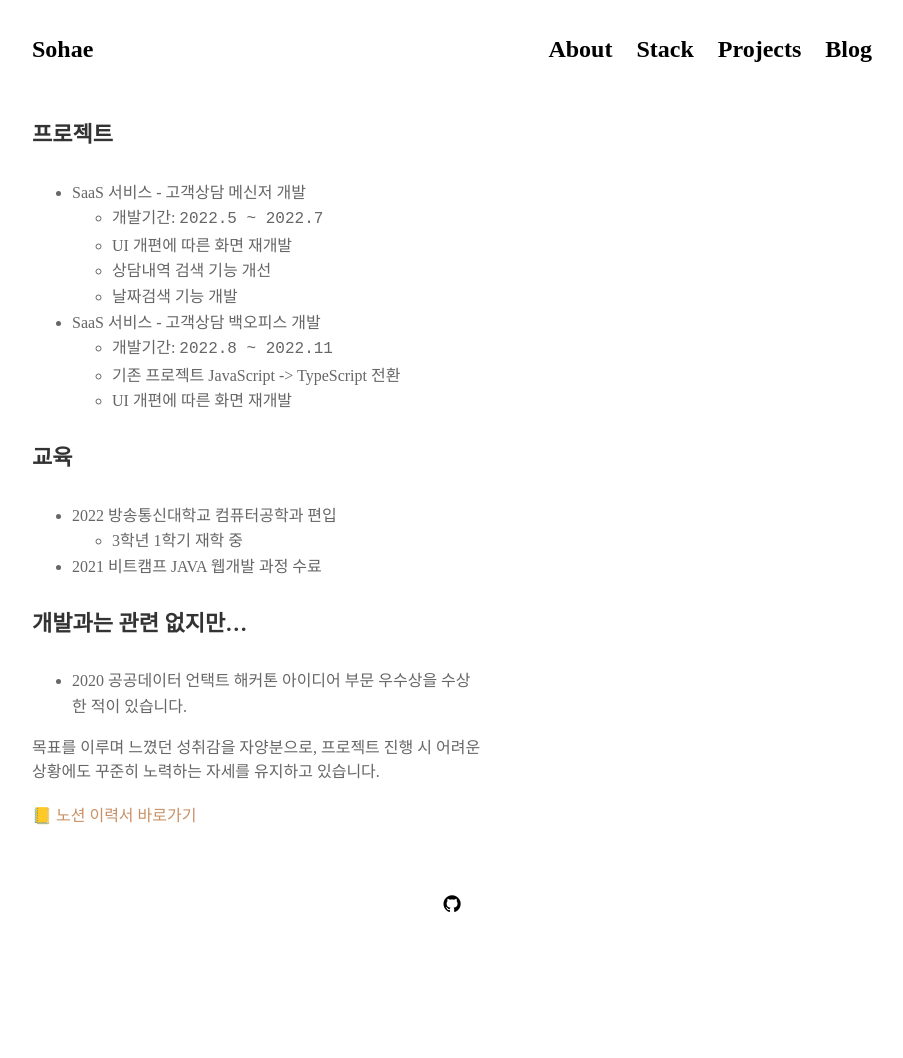
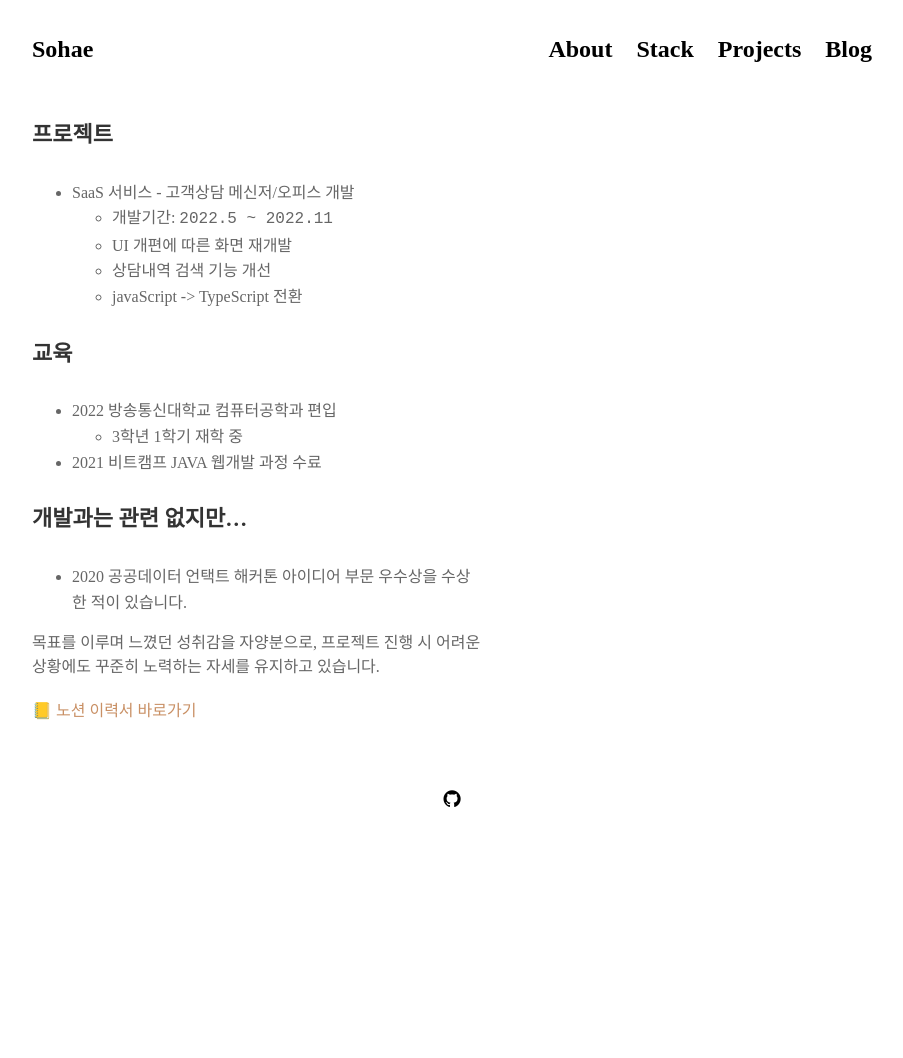
Before and after one commit to Dayook/dayook.github.io, a Jekyll site: the page built from pages/about.md, in a window 1280 px wide. Shown: the whole page, without its empty margins (188-1091 px from the left). Built offline with Jekyll 4.4.1, drawn with Linux system fonts in a browser that asks for light colours; nearby versions of some CDN libraries; some web fonts are replaced; after the commit the page ends 953 px from its top, so only the background shows below that.

Commit message:
update about, stack

```diff
--- a/pages/about.md
+++ b/pages/about.md
@@ -6,15 +6,11 @@ permalink: /about
 
 #### 프로젝트
 
-- SaaS 서비스 - 고객상담 메신저 개발
-  - 개발기간: `2022.5 ~ 2022.7`
+- SaaS 서비스 - 고객상담 메신저/오피스 개발
+  - 개발기간: `2022.5 ~ 2022.11`
   - UI 개편에 따른 화면 재개발
   - 상담내역 검색 기능 개선
-   - 날짜검색 기능 개발
-- SaaS 서비스 -  고객상담 백오피스 개발
-  - 개발기간: `2022.8 ~ 2022.11`
-  - 기존 프로젝트 JavaScript -> TypeScript 전환
-  - UI 개편에 따른 화면 재개발
+  - javaScript -> TypeScript 전환
 
 #### 교육
 
```
Also changed, not shown: pages/stack.md (+3 -3 lines).
